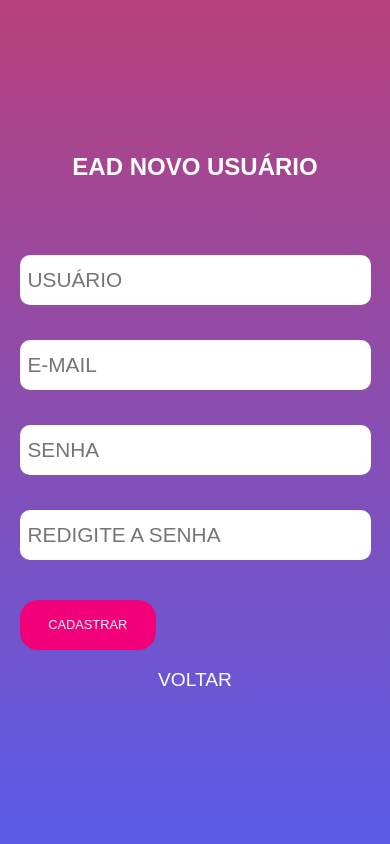
After one commit to gustavoweb/ead-2info, a PHP site: page /cad-usuario.php in a window 390 px wide. The commit adds this page. Run offline with PHP 8.4, Linux system fonts and the light colour scheme.

Commit message:
Tela Cadastro Usuario

```diff
--- /dev/null
+++ b/cad-usuario.php
@@ -0,0 +1,25 @@
+<!DOCTYPE html>
+<html lang="pt-br">
+<head>
+    <meta charset="UTF-8">
+    <meta name="viewport" content="width=device-width, initial-scale=1.0">
+    <title>EAD - Novo Usuário</title>
+    <link rel="stylesheet" href="css/cad-usuario.css">
+</head>
+<body>
+    <div id="main">
+        <section>
+        <h2>EAD Novo Usuário</h2>
+            <form action="#">
+                <input type="text" name="usuario" class="campo" placeholder="USUÁRIO" required>
+                <input type="text" name="email" class="campo" placeholder="E-MAIL" required>
+                <input type="password" name="senha" class="campo" placeholder="SENHA" required>
+                <input type="password" name="senha2" class="campo" placeholder="REDIGITE A SENHA" required>
+                <button>CADASTRAR</button>
+            </form>
+            <a href="index.php" target="_self">VOLTAR</a>
+        </section>
+    </div>
+
+</body>
+</html>
--- /dev/null
+++ b/css/cad-usuario.css
@@ -0,0 +1,92 @@
+*{
+    margin: 0;
+    padding: 0;
+}
+
+/* pequenos (Celular em pé, 576px e maior) */
+@media (max-width: 767px) {
+    body{
+        background: #3dff1b;
+    }
+    #main{
+        display: flex;
+        justify-content: center;
+        align-items: center;
+        height: 100vh;
+        width: 100%;
+        background-image: linear-gradient(to bottom, #B7407C, #5A5BE8);
+
+    }
+    section{
+        width: 100%;
+        height: auto;
+        display: flex;
+        flex-direction: column;
+        align-items: center;
+    }
+    h2{
+        width: 100%;
+        font-family: Arial, "Helvetica Neue", Helvetica, sans-serif;
+        font-size: 1.5em;
+        text-align: center;
+        text-transform: uppercase;
+        margin-bottom: 10%;
+        color: #fff;
+    }
+    .campo{
+        width: 90%;
+        height: 50px;
+        margin-left: 5%;
+        margin-top: 35px;
+        border: 0;
+        outline: none;
+        border-radius: 10px;
+        text-indent: 8px;
+        font-family: Arial, "Helvetica Neue", Helvetica, sans-serif;
+        color:#333;
+        font-size: 1.3em;
+    }
+    .campo:focus{
+        background: #ccc;
+    }
+    button{
+        width: 35%;
+        height: 50px;
+        margin-left: 5%;
+        margin-top: 40px;
+        border: 0;
+        border-radius: 18px;
+        background: #F20079;
+        color: #fff;
+        font-family: Arial, "Helvetica Neue", Helvetica, sans-serif;
+        font-size: 0.8em;
+    }
+    a{
+        text-decoration: none;
+        color: #fff;
+        font-family: Arial, "Helvetica Neue", Helvetica, sans-serif;
+        font-size: 1.2em;
+        margin-top: 5%;
+    }
+}
+
+/* médios (tablets e celular deitado, 768px e maior) */
+@media (min-width: 768px) {
+    body{
+        background: #1137e2;
+    }
+}
+
+/* Grandes (hd desktops, 992px e maior) */
+@media (min-width: 992px) {
+    body{
+        background: #e02f2f;
+    }
+}
+
+/* Maiores (full hd desktops, 1200px e maior) */
+@media (min-width: 1200px) {
+    body{
+        background: #909090;
+    }
+}
--- a/index.php
+++ b/index.php
@@ -16,7 +16,7 @@
                 <button>ENTRAR</button>
             </form>
             <p>ou</p>
-            <a href="#">CRIE UMA CONTA</a>
+            <a href="cad-usuario.php" target="_self">CRIE UMA CONTA</a>
         </section>
     </div>
 
```
Also changed, not shown: img/login-tela.jpg (added).
